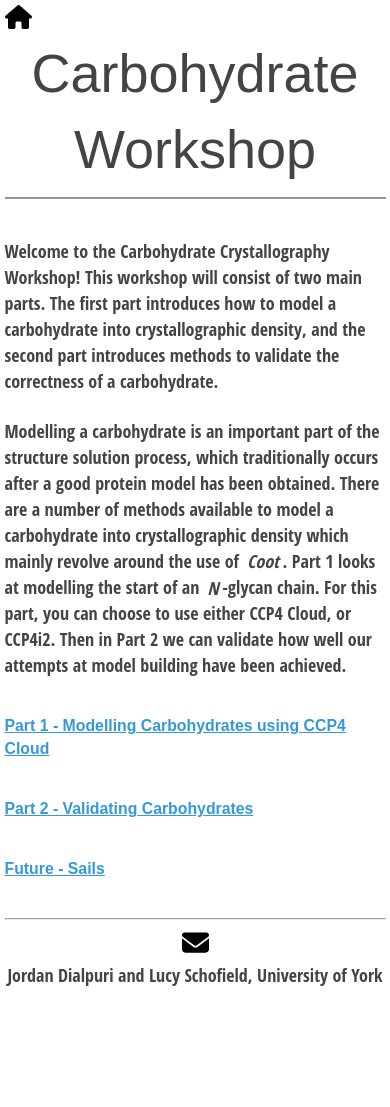
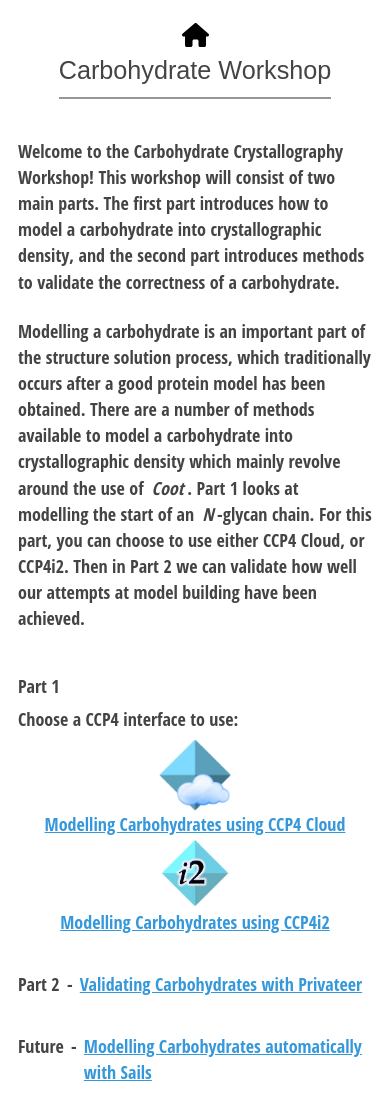
Before and after one commit to Dialpuri/CarbohydrateWorkshop, a plain HTML site: page index.html in a window 390 px wide. Shown: the top 1107 px of the page. Before the commit the page ends 993 px from the top, so only its background shows below. Drawn offline with Linux system fonts and the light colour scheme.

Commit message:
Added both cloud and i2 options on main page Added responsive design

```diff
--- a/css/custom.css
+++ b/css/custom.css
@@ -14,6 +14,31 @@
 
 .header .icon {
     margin-right: auto;
+}
+
+@media (max-width: 900px) {
+    .header {
+        flex-direction: column;
+        align-items: center;
+        justify-content: center;
+    }
+
+    .header .icon {
+        margin-right: auto;
+        margin-left: auto;
+        padding-top: 1rem;
+    }
+
+    .header h1 {
+        margin-right: auto;
+        margin-left: auto;
+    }
+}
+
+@media (max-width: 400px) {
+    .header h1 {
+        font-size: 1.4rem;
+    }
 }
 
 .header-with-image {
@@ -104,3 +129,47 @@ i {
         text-align: center;
     }
 }
+
+.part {
+    display: flex;
+    justify-content: center;
+    flex-direction: column;
+    padding-top: 1rem;
+    padding-bottom: 1rem;
+    gap: 0.4rem;
+    font-size: 1rem;
+}
+
+
+.options {
+    display: flex;
+    justify-content: space-evenly;
+    align-items: center;
+}
+
+@media (max-width: 700px) {
+    .options {
+        flex-direction: column;
+    }
+}
+
+
+.logo {
+    width: 4rem;
+}
+
+.logoLink {
+    display: flex;
+    justify-content: center;
+    align-items: center;
+    text-decoration: none;
+    flex-direction: column;
+}
+
+
+.inline-part {
+    display: flex;
+    gap: 0.4rem;
+    padding-bottom: 1rem;
+    padding-top: 1rem;
+}
--- a/css/markdown.css
+++ b/css/markdown.css
@@ -190,6 +190,12 @@ body {
     padding: .25rem;
 }
 
+@media screen and (max-width: 900px) {
+    body {
+        padding-inline: 1rem;
+    }
+}
+
 h1,
 h2,
 h3,
--- a/index.html
+++ b/index.html
@@ -9,7 +9,7 @@
 <link rel="stylesheet" href="css/markdown.css">
 <link rel="stylesheet" href="css/custom.css">
 </head>
-<body></body>
+<body>
 <div class="container">
 
     <div class="header">
@@ -32,12 +32,42 @@
         Then in Part 2 we can validate how well our attempts at model building have
         been achieved.
     </p>
-    <h6><a href="part1-cloud.html">Part 1 - Modelling Carbohydrates using CCP4 Cloud</a></h6>
-<!--     <h6><a href="part1-i2.html">Part 1 - Modelling Carbohydrates using CCP4i2</a></h6> -->
 
-    <h6><a href="part2.html">Part 2 - Validating Carbohydrates</a></h6>
+    <div class="part">
+        <b>Part 1</b>
+        Choose a CCP4 interface to use:
+        <br/>
+        <div class="options">
+            <a href="part1-cloud.html">
+                <div class="logoLink">
+                    <img class="logo" src="images/logos/cloud.png" alt="CCP4 Cloud logo"/>
+                    Modelling Carbohydrates using CCP4 Cloud
+                </div>
+            </a>
 
-    <h6><a href="future.html">Future - Sails</a></h6>
+            <a href="part1-i2.html">
+                <div class="logoLink">
+                    <img class="logo" src="images/logos/i2.jpeg" alt="CCP4i2 logo"/>
+                    Modelling Carbohydrates using CCP4i2
+                </div>
+            </a>
+
+        </div>
+    </div>
+
+    <div class="inline-part">
+        <b>Part 2</b> -
+            <a href="part2.html">
+                Validating Carbohydrates with Privateer
+            </a>
+    </div>
+
+    <div class="inline-part">
+        <b>Future</b>  -
+            <a href="future.html">
+                Modelling Carbohydrates automatically with Sails
+            </a>
+    </div>
 
     <hr>
     <div class="footer">
```
Also changed, not shown: part1-cloud.html (+2 -2 lines), images/logos/cloud.png (added), images/logos/i2.jpeg (added).
